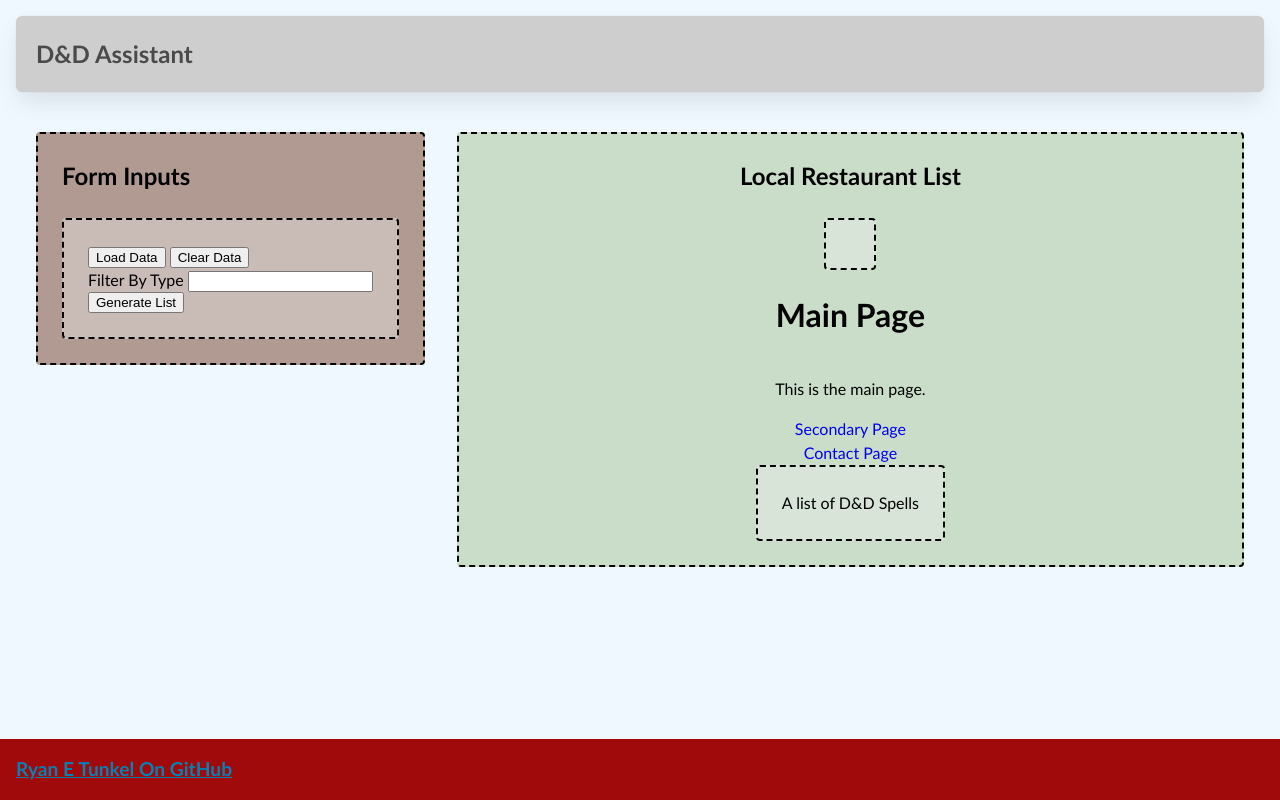
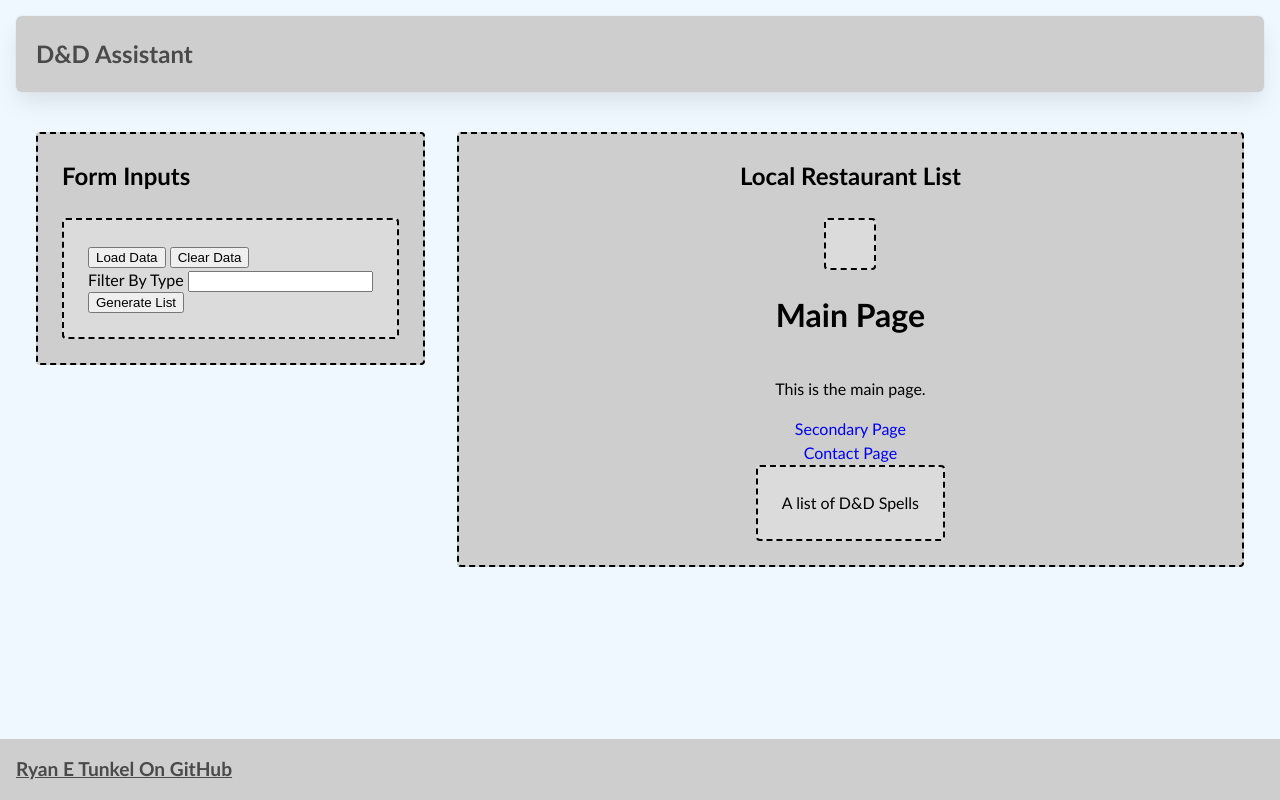
Before and after one commit to ryanetunkel/ryanetunkel.github.io, a plain HTML site: page index.html in a window 1280 px wide. Drawn offline with Linux system fonts and the light colour scheme; a script that the page names is missing.

Commit message:
Better colors

```diff
--- a/styles.css
+++ b/styles.css
@@ -92,14 +92,14 @@ form {
 }
 
 .left_section {
-  background-color: rgba(161, 130, 118, 0.8);
+  background-color: #cecece;
   flex: 0 1 auto;
   margin: 1rem;
   padding: 1.5rem;
 }
 
 .right_section {
-  background-color: rgba(185, 210, 177, 0.702);
+  background-color: #cecece;
   flex: 1 2 auto;
   margin: 1rem;
   align-items: center;
@@ -117,7 +117,7 @@ form {
 .footer {
   flex-shrink: 0;
   padding: 1rem;
-  background-color: #a10a0a;
+  background-color: #cecece;
   font-size: 1.2rem;
   font-weight: 600;
   display: flex;
@@ -125,7 +125,7 @@ form {
 }
 
 .footer a {
-  color: rgb(7, 128, 180);
+  color: #4a4a4a;
   text-decoration: underline;
 }
 
```
